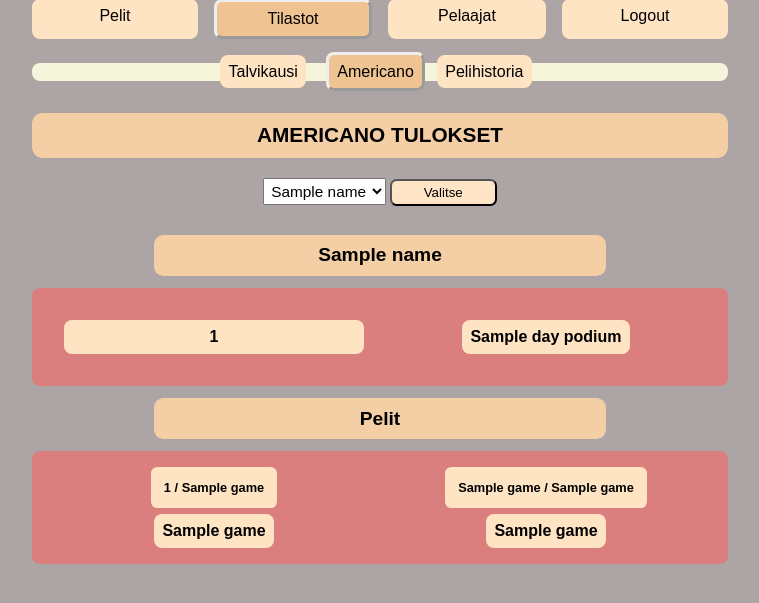
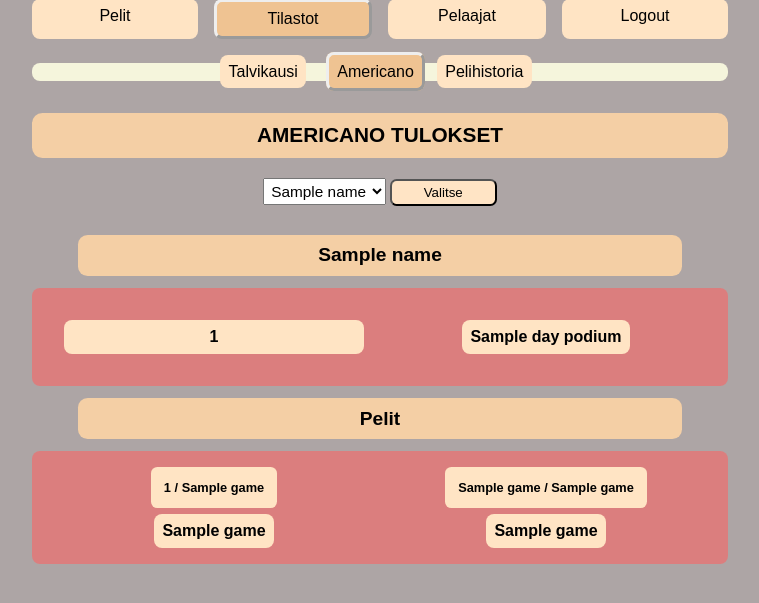
Before and after one commit to taHmeaa/Padelsovellus, a Flask app: template templates/americanostats.html in a window 1280 px wide. Shown: the part 133-736 px from the top of the page, without its empty margins (260-1019 px from the left). Run offline with Flask 2, Linux system fonts and the light colour scheme; the visitor is signed in with stand-in values (Sample User, id 1); the template is opened without the code that fills it: most values are stand-ins (such as "Sample title", 1, 10 or a date in 2020).

Commit message:
ulkoasu viimeistelyä

```diff
--- a/static/style.css
+++ b/static/style.css
@@ -49,7 +49,7 @@ body {
     text-align: center;
     font-size: 1.2em;
     font-weight: bold;
-    margin: 12px 7em;
+    margin: 12px 3em;
     padding: .5em;
     background: rgb(244, 207, 165);
     border-radius: .5em;
@@ -325,7 +325,8 @@ form #gamestart{
     font-size: 1em;
     border-radius: .5em;
     text-align: center;
-    background: rgb(233, 233, 237)
+    background: rgb(233, 233, 237);
+    color: black
 }
 form #gamestart:hover{
     background-color: rgb(213, 213, 217);
@@ -338,11 +339,13 @@ form #button {
     width: 8em;
     background: rgb(255, 228, 197);
     margin: 0.2em .5em .5em 0em;
+    color: black
+
 }
 
 form #button:hover{
     background: rgb(247, 221, 137);
-    color: black;
+
 }
 
 .playerboard{
```
